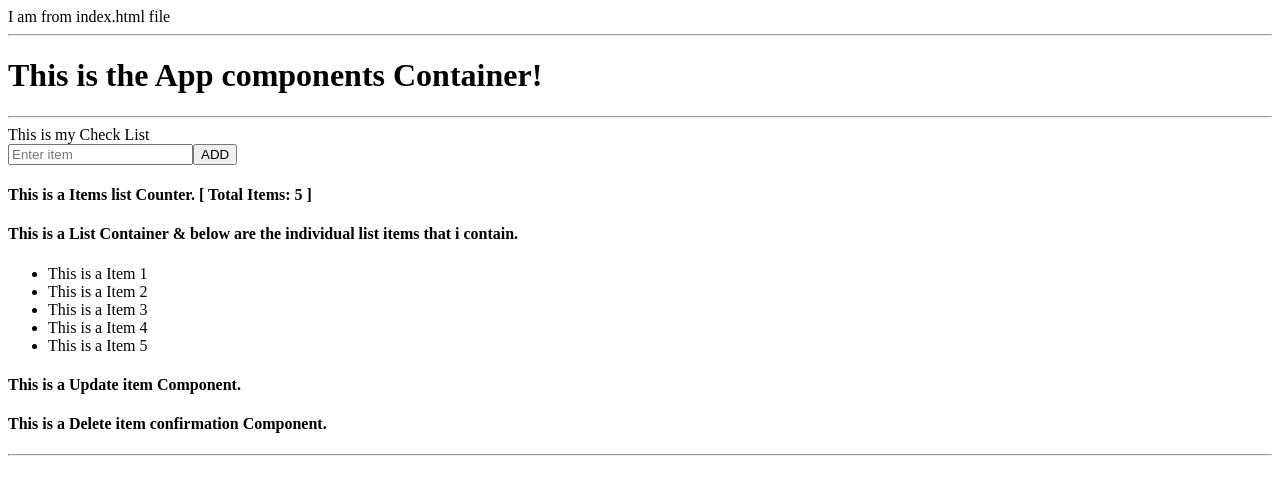
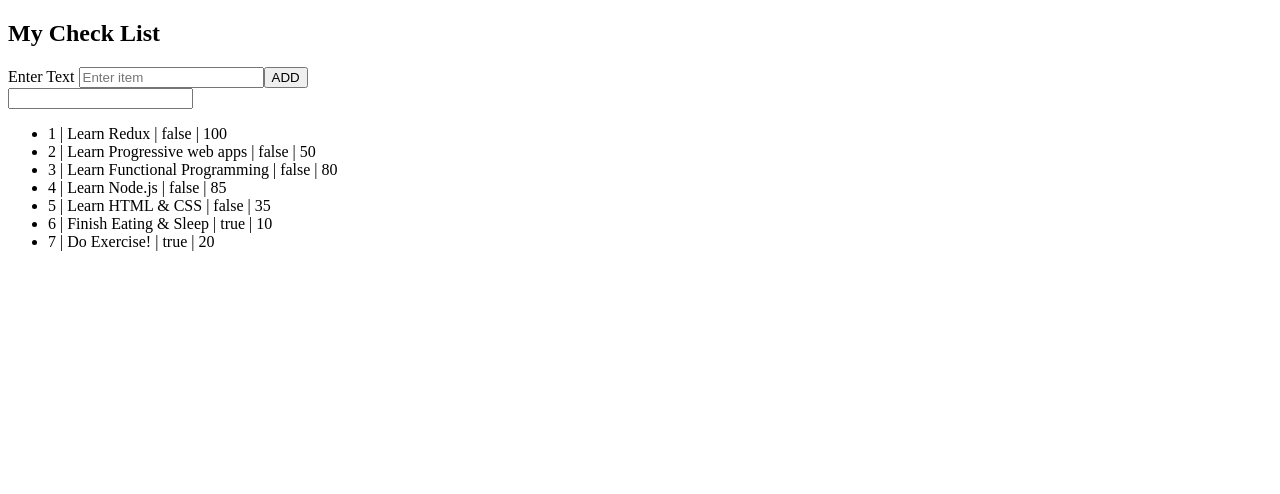
Before and after one commit to maosjs/todos, a React app: page / in a window 1280 px wide. Built offline with nearby package versions, Linux system fonts and the light colour scheme; some packages are replaced by stand-ins of ours.

Commit message:
working add to list

```diff
--- a/src/components/App.js
+++ b/src/components/App.js
@@ -1,26 +1,36 @@
-import React from 'react';
+import React, {Component} from 'react';
 
 import Header from './Header';
 import Create_item from './Create_item';
-import Counter from './Counter';
-import List from './List';
-import Update_item from './Update_item';
-import Delete_item from './Delete_item';
+import Filters from './Filters';
+// import Counter from './Counter'
 
-const App = () => {
+import list from '../list.js';
+
+
+
+class App extends Component {
+constructor(props) {
+  super(props);
+  this.state = {
+    lst: list
+  }
+}
+
+add(item) {
+  let items = [...this.state.lst, {id:this.state.lst[this.state.lst.length-1].id+1, text: item, over: false, priority: 1}];
+  this.setState({lst: items})
+}
+
+render() {
   return (
-    <div className={"container"}>
-      <h1>This is the App components Container!</h1>
-      <hr />
+    <div>
         <Header />
-        <Create_item />
-        <Counter />
-        <List />
-        <Update_item />
-        <Delete_item />
-      <hr />
+        <Create_item additem={this.add.bind(this)}/>
+        <Filters list={this.state.lst}/>
     </div>
   );
-};
+}
+}
 
 export default App;
--- a/src/components/Counter.js
+++ b/src/components/Counter.js
@@ -1,11 +1,12 @@
-import React from 'react';
-
-const Counter = () => {
-  return (
-    <div>
-      <h4>This is a Items list Counter. [ Total Items: 5 ]</h4>
-    </div>
-  );
-};
-
-export default Counter;
+// import React from 'react';
+//
+// const Counter = (props) => {
+//
+//   return (
+//     <div>
+//
+//     </div>
+//   );
+// };
+//
+// export default Counter;
--- a/src/components/Create_item.js
+++ b/src/components/Create_item.js
@@ -1,12 +1,35 @@
-import React from 'react';
+import React, { Component } from 'react';
 
-const Create_item = () => {
-  return (
-    <div className={"center"}>
-      <input placeholder="Enter item" className={"center"} />
-      <button className={"btn"}>ADD</button>
+class Create_item extends Component {
+  constructor(props) {
+    super(props);
+    this.state = {
+      value: ''
+    }
+  }
+
+  handleChange(e) {
+    this.setState({value:e.target.value})
+  }
+
+  handleClick() {
+    this.props.additem(this.state.value)
+    this.setState({value: ''})
+  }
+
+   render() {
+     return (
+    <div>
+      <label>Enter Text </label>
+      <input
+        placeholder="Enter item"
+        value={this.state.value}
+        onChange={this.handleChange.bind(this)}/>
+
+     <button onClick={this.handleClick.bind(this)}>ADD</button>
     </div>
   );
+  };
 };
 
 export default Create_item;
--- /dev/null
+++ b/src/components/Filters.js
@@ -0,0 +1,28 @@
+import React, { Component } from 'react';
+import List from './List';
+
+
+class Filters extends Component {
+  constructor(props) {
+    super(props);
+    this.state = {
+      search: ''
+    }
+  }
+
+
+  handleChange(e) {
+    this.setState({search:e.target.value});
+  }
+
+  render() {
+    return (
+      <div>
+        <input value={this.state.search} onChange={this.handleChange.bind(this)} />
+        <List list={this.props.list}/>
+      </div>
+    );
+  }
+};
+
+export default Filters;
--- a/src/components/Header.js
+++ b/src/components/Header.js
@@ -4,7 +4,7 @@ const Header = () => {
   return (
     <nav>
       <div className={"nav-wrapper"}>
-        <div className={"brand-logo center"}>This is my Check List</div>
+        <h1>My Check List</h1>
       </div>
     </nav>
 
--- a/src/components/List.js
+++ b/src/components/List.js
@@ -1,13 +1,27 @@
-import React from 'react';
-import List_item from './List_item';
+import React, { Component } from 'react';
 
-const List = () => {
+
+
+class List extends Component {
+  constructor(props) {
+    super(props);
+  }
+
+
+  render() {
+
+let list=this.props.list.map((item) => {
+  return(
+     <li key={item.id}>{item.id} | {item.text} | {item.over.toString()} | {item.priority}</li>
+    )
+  });
+
   return (
-    <div>
-      <h4>This is a List Container & below are the individual list items that i contain.</h4>
-      <List_item />
-    </div>
-  );
-};
+      <ul>
+        {list}
+      </ul>
+    );
+  }
+}
 
 export default List;
--- a/src/components/List_item.js
+++ b/src/components/List_item.js
@@ -1,13 +1,9 @@
 import React from 'react';
 
-const List_item = () => {
+const List_item = (props) => {
   return (
-    <ul className={"collection"}>
-      <li className={"collection-item center"}>This is a Item 1</li>
-      <li className={"collection-item center"}>This is a Item 2</li>
-      <li className={"collection-item center"}>This is a Item 3</li>
-      <li className={"collection-item center"}>This is a Item 4</li>
-      <li className={"collection-item center"}>This is a Item 5</li>
+    <ul>
+
     </ul>
   );
 };
--- a/src/index.html
+++ b/src/index.html
@@ -7,8 +7,6 @@
     <!-- <link rel="stylesheet" href="https://cdnjs.cloudflare.com/ajax/libs/materialize/0.100.2/css/materialize.min.css"> -->
   </head>
   <body>
-    <div class="center">I am from index.html file</div>
-    <hr>
     <div id="app"></div>
   </body>
 </html>
--- /dev/null
+++ b/src/list.js
@@ -0,0 +1,46 @@
+let list = [
+  {
+    id : 1,
+    text : 'Learn Redux',
+    over : false,
+    priority: 100
+  },
+  {
+    id : 2,
+    text : 'Learn Progressive web apps',
+    over : false,
+    priority: 50
+  },
+  {
+    id : 3,
+    text : 'Learn Functional Programming',
+    over : false,
+    priority: 80
+  },
+  {
+    id : 4,
+    text : 'Learn Node.js',
+    over : false,
+    priority: 85
+  },
+  {
+    id : 5,
+    text : 'Learn HTML & CSS',
+    over : false,
+    priority: 35
+  },
+  {
+    id : 6,
+    text : 'Finish Eating & Sleep',
+    over : true,
+    priority: 10
+  },
+  {
+    id : 7,
+    text : 'Do Exercise!',
+    over : true,
+    priority: 20
+  }
+];
+
+export default list;
```
